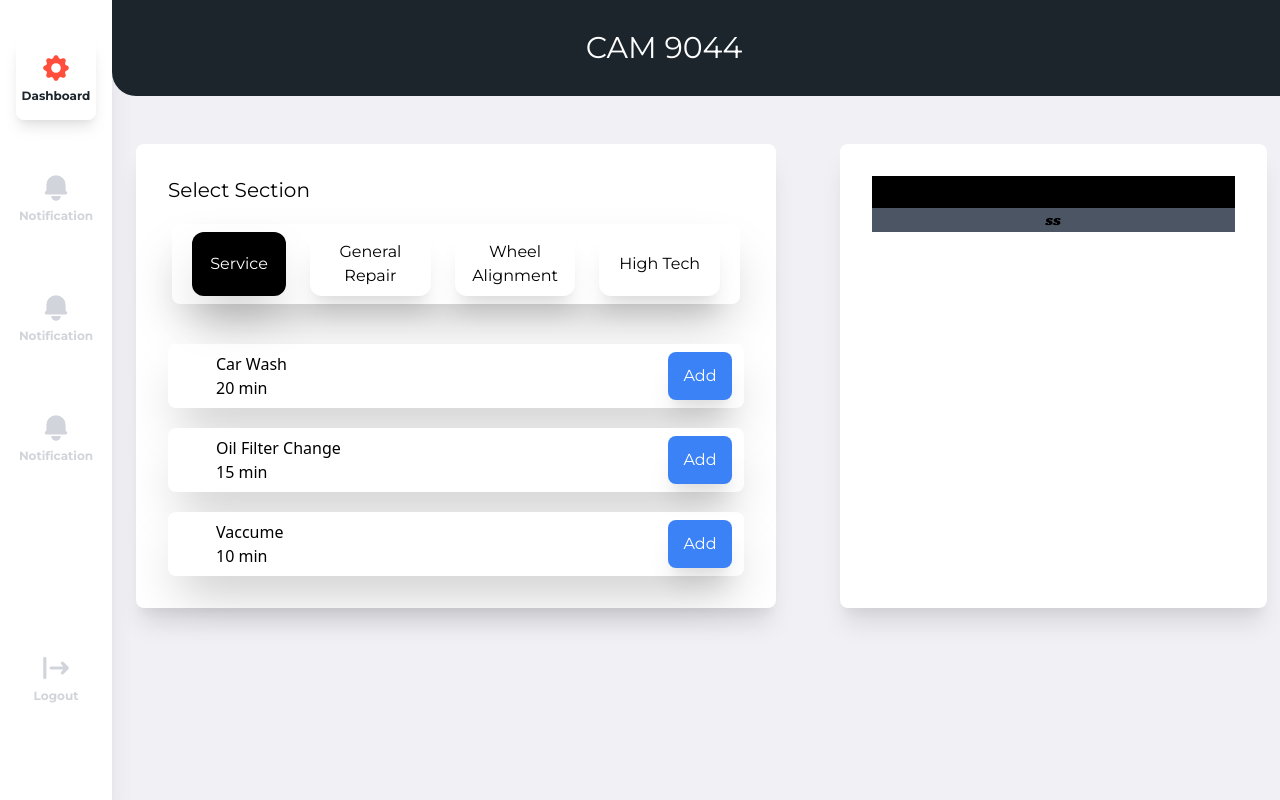
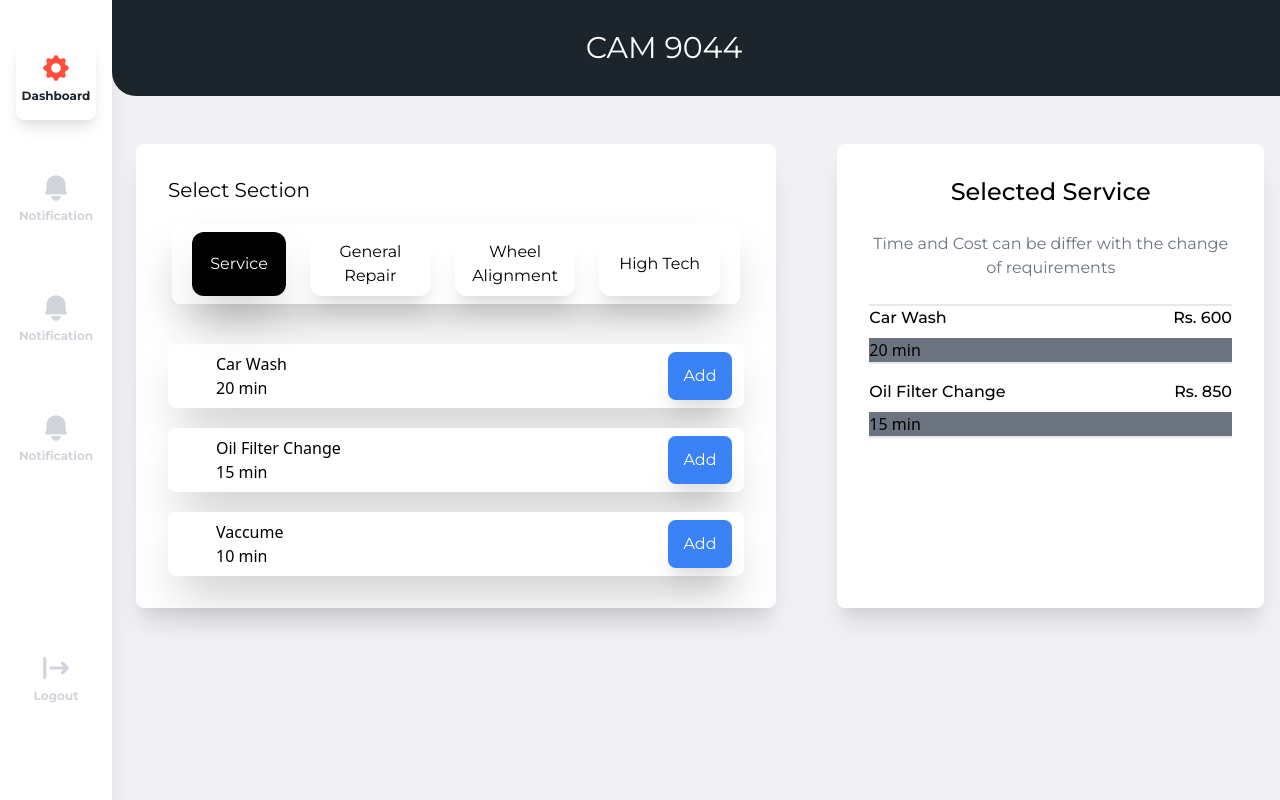
Before and after one commit to dumidu1998/autoaid-front, a React (Create React App) app: page /serviceadvisor/section/selection in a window 1280 px wide. Built offline with nearby package versions, Linux system fonts and the light colour scheme.

Commit message:
SelectedSevicesV2.0

```diff
--- /dev/null
+++ b/src/components/Atoms/SelectedServiceActivitiesSVAD.js
@@ -0,0 +1,20 @@
+import React from 'react'
+
+export default function SelectedServiceActivitiesSVAD(props) {
+    return (
+        <div className="flex flex-col">
+            <div className="flex  justify-between items-center ">
+                <div className="font-primary text-black font-medium ">
+                    {props.activity}
+                </div>
+                <div className="font-primary text-black font-medium ">
+                    Rs. {props.price}
+                </div>
+            </div>
+            <div className="bg-gray-500 flex justify-start mt-2 ">
+                {props.time} min
+            </div>
+            <div className="border-b-2 mb-4"></div>
+        </div>
+    )
+}
--- a/src/components/Atoms/SelectedSevicesSVAD.js
+++ b/src/components/Atoms/SelectedSevicesSVAD.js
@@ -3,12 +3,13 @@ import React from 'react'
 export default function SelectedSevicesSVAD(props) {
     return (
         <div>
-            <div className="bg-black font-primary font-medium text-2xl">
+            <div className="text-black font-primary font-medium text-2xl flex flex-row justify-center">
                 {props.heading1}
             </div>
-            <div className="bg-gray-600 font-secondary text-center ">
+            <div className="text-gray-500 font-primary  fo text-center mt-6 mb-6">
                 {props.description}
             </div>
+            <div className="border-b-2 "></div>
         </div>
     )
 }
--- a/src/pages/serviceAdvisor/SectionSelection.js
+++ b/src/pages/serviceAdvisor/SectionSelection.js
@@ -1,4 +1,5 @@
 import React from 'react'
+import SelectedServiceActivitiesSVAD from '../../components/Atoms/SelectedServiceActivitiesSVAD'
 import SelectedSevicesSVAD from '../../components/Atoms/SelectedSevicesSVAD'
 import SectionItems from '../../components/Atoms/serviceStation/SectionItems'
 import SectionSelectionTop from '../../components/Atoms/serviceStation/SectionSelectionTop'
@@ -17,8 +18,8 @@ export default function SectionSelection() {
                 </div>
                 <div className="w-full flex flex-col">
                     <SectionSelectionTop heading1="CAM 9044"/>
-                    <div className="flex">
-                        <div className="w-1/2 bg-white shadow-xl rounded-lg mt-12 ml-6 p-8">
+                    <div className="flex justify-between w-full">
+                        <div className="w-3/6 bg-white shadow-xl rounded-lg mt-12 ml-6 p-8">
                             <div className="font-primary text-xl">Select Section</div>
                             <div className="  p-1 rounded-lg mt-4 w-full">
                                 <SelectionSectionNavbarMolecular/>
@@ -29,8 +30,10 @@ export default function SectionSelection() {
                                 <SectionItems itemName="Vaccume" itemTime="10 min"/>
                             </div>
                         </div>
-                        <div className="w-2/6 bg-white shadow-xl rounded-lg mt-12 ml-16  p-8">
-                            <SelectedSevicesSVAD heading1="Selected Service" description="ss"/>
+                        <div className="w-2/6 bg-white shadow-xl rounded-lg mt-12  mr-32 p-8">
+                            <SelectedSevicesSVAD heading1="Selected Service" description="Time and Cost can be differ with the change of requirements "/>
+                            <SelectedServiceActivitiesSVAD activity="Car Wash " price="600 " time="20"/>
+                            <SelectedServiceActivitiesSVAD activity="Oil Filter Change " price="850 " time="15"/>
                         </div>
                     </div>
                 </div>
```
